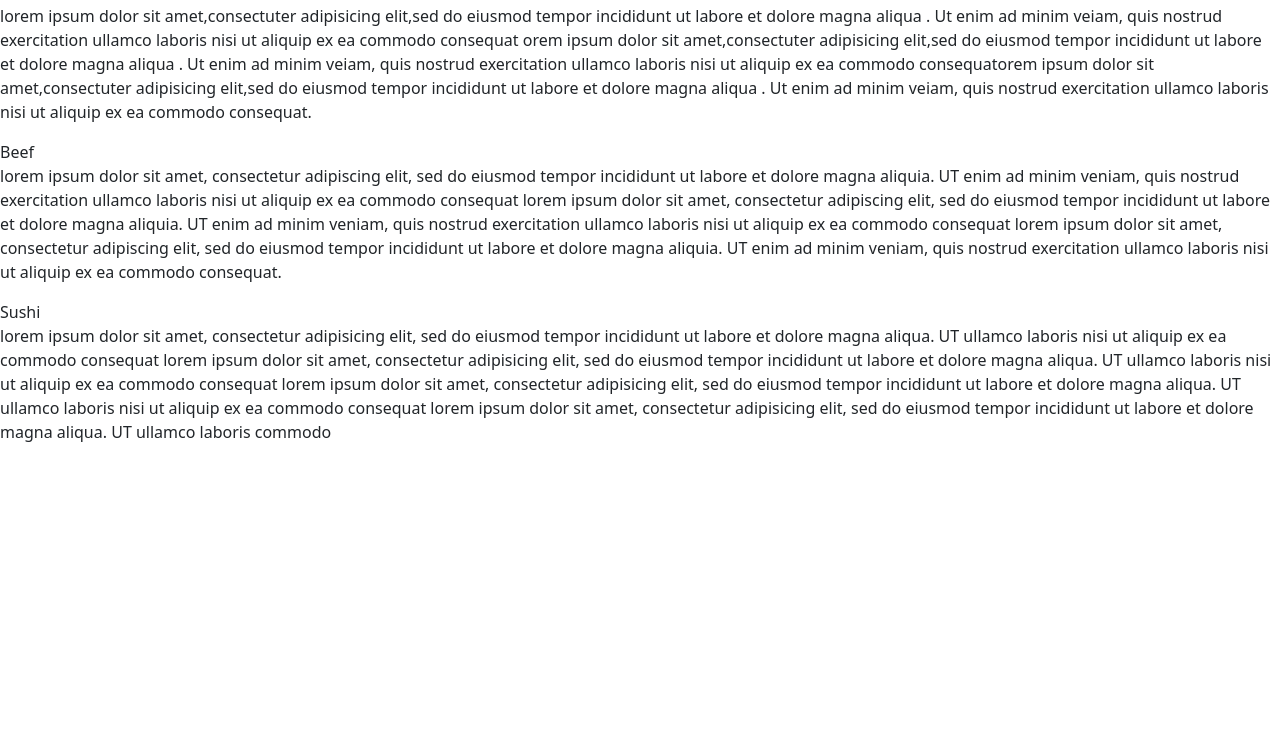
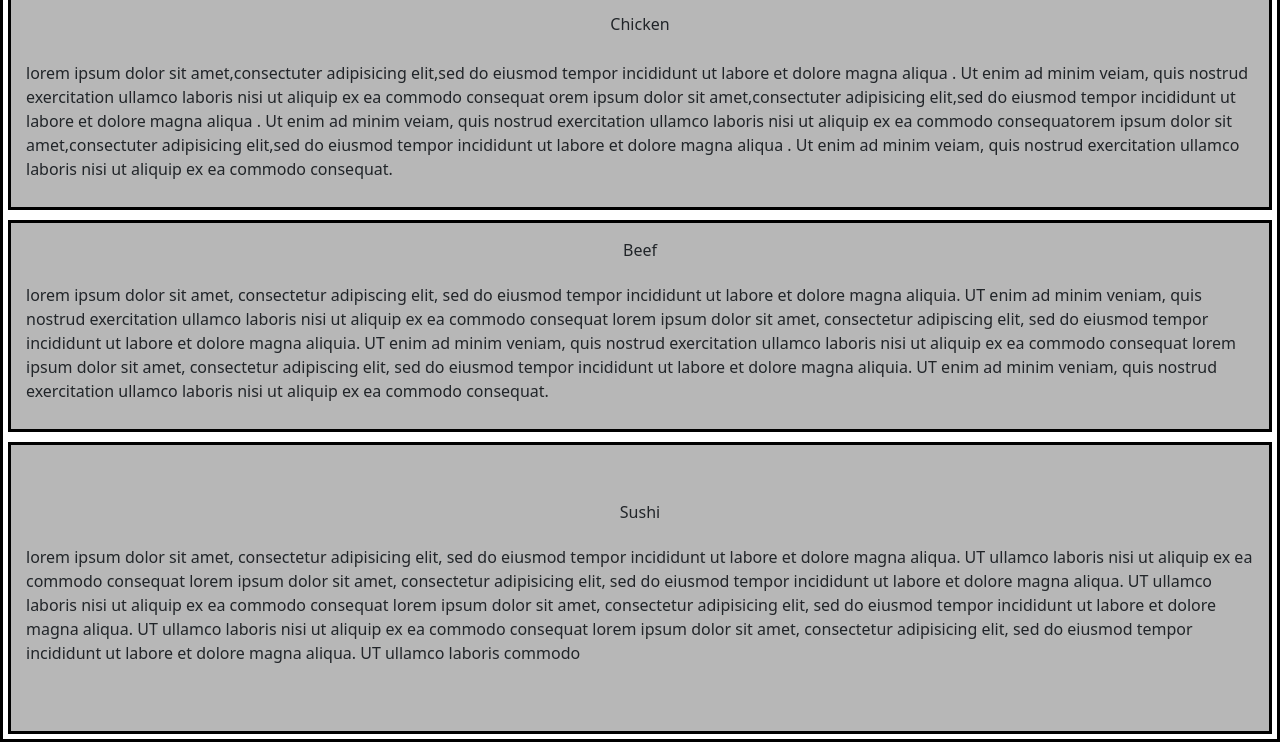
Before and after one commit to JhonatanBanoy/Coursera3, a plain HTML site: page index.html in a window 1280 px wide. Shown: the part 132-874 px from the top of the page. Before the commit the page ends 800 px from the top, so only its background shows below. Drawn offline with nearby package versions, Linux system fonts and the light colour scheme; the site is published under a folder, as on GitHub Pages, so addresses that start at the root find nothing.

Commit message:
Update index.html

```diff
--- a/index.html
+++ b/index.html
@@ -4,7 +4,7 @@
 <meta charset="UTF-8">
 <meta name="viewport" content="width=device-width, initial-scale=1.0">
 <title>Documento</title>
-<link rel="stylesheet" href="/styles.css">
+<link rel="stylesheet" type="text/css" href="styles.css">
 <link href="https://cdn.jsdelivr.net/npm/bootstrap@5.3.3/dist/css/bootstrap.min.css" rel="stylesheet" integrity="sha384-QWTKZyjpPEjISv5WaRU9OFeRpok6YctnYmDr5pNlyT2bRjXh0JMhjY6hW+ALEwIH" crossorigin="anonymous">
 </head>
 
```
